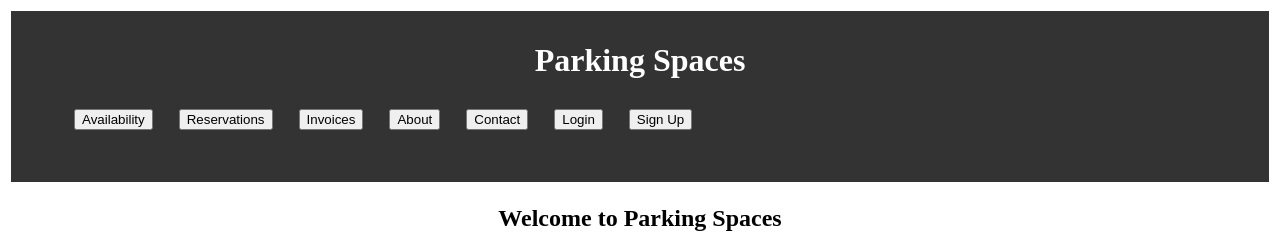
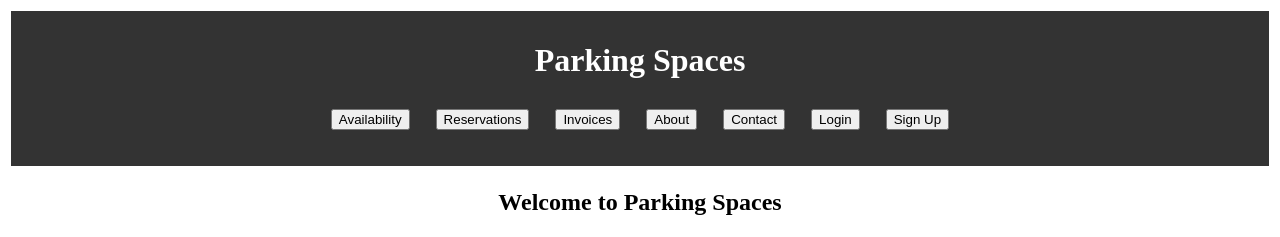
Before and after one commit to enwalker33/parking_spaces, a website: page public/index.html in a window 1280 px wide. Shown: the top 237 px of the page. Drawn offline with Linux system fonts and the light colour scheme; some packages are replaced by stand-ins of ours.

Commit message:
style: center navigation bar

```diff
--- a/public/styles/styles.css
+++ b/public/styles/styles.css
@@ -1,4 +1,4 @@
-/* index page*/
+/* index page */
 .header {
     background-color: #333;
     color: #fff;
@@ -7,19 +7,22 @@
     border-style: solid;
 }
 
+.nav-bar {
+    display: flex;
+    justify-content: center;
+    background-color: #333;
+    color: #fff;
+}
+
 .nav-bar ul {
     display: flex;
     list-style-type: none;
-    margin: 10;
-    padding: 10;
-    background-color: #333;
-    color: #fff;
-
+    margin: 0;
+    padding: 0;
 }
 
 .nav-bar li {
     margin: 0 5px;
-    float: left;
     display: inline-flex;
     padding: 8px;
 }
@@ -49,8 +52,8 @@
 .parking-lot .space.available {
     background-color: #ccffcc;
 }
-/*login modal*/
-/* login page */
+
+/* login modal */
 .modal {
     display: none;
     position: fixed;
@@ -63,6 +66,7 @@
     background-color: rgb(0,0,0);
     background-color: rgba(0,0,0,0.4);
 }
+
 .modal-content {
     background-color: #fefefe;
     margin: 15% auto;
@@ -84,6 +88,7 @@
     text-decoration: none;
     cursor: pointer;
 }
+
 .input-group {
     margin-bottom: 15px;
 }
@@ -93,6 +98,7 @@
     font-size: 14px;
     margin-bottom: 5px;
 }
+
 input {
     width: 100%;
     padding: 10px;
@@ -100,14 +106,17 @@
     border-radius: 5px;
     border: 1px solid #ddd;
 }
+
 .show-password {
     font-size: 12px;
     cursor: pointer;
     color: #007BFF;
 }
+
 .form-actions {
     text-align: center;
 }
+
 .form-actions button {
     width: 100%;
     padding: 10px;
@@ -116,6 +125,7 @@
     border: none;
     border-radius: 5px;
 }
+
 .forgot-password-link {
     display: block;
     margin-top: 10px;
@@ -123,6 +133,7 @@
     font-size: 12px;
     color: #007BFF;
 }
+
 .error-message {
     background: #f8d7da;
     color: #721c24;
```
Lines whose indentation alone changed are shown as unchanged.
